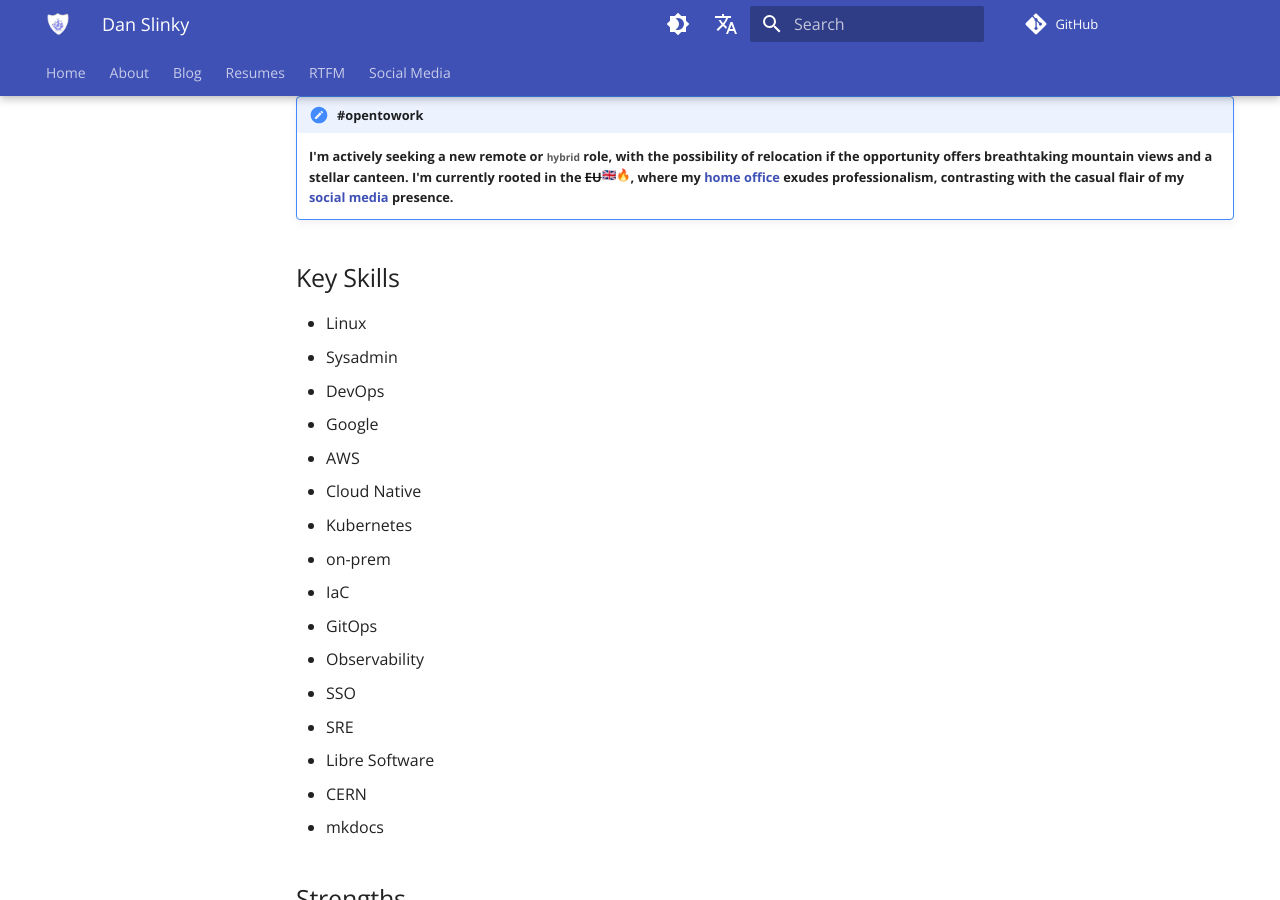
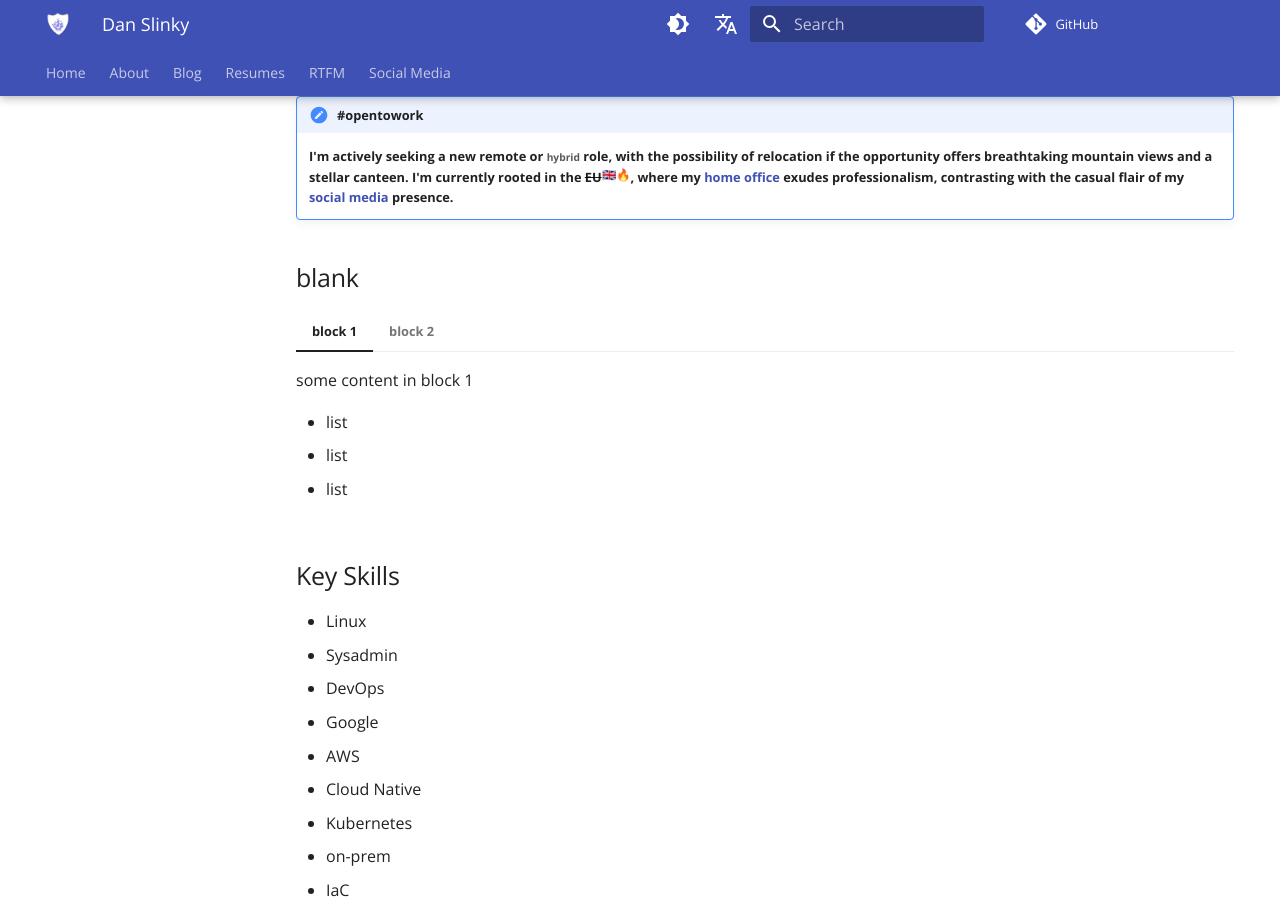
Before and after one commit to danslinky/danslinky.co.uk, an MkDocs documentation site: the page built from docs/resumes/markdown/index.md, in a window 1280 px wide and 900 px high, scrolled down 307 px. Built offline with MkDocs 1.6.1 and Material for MkDocs 9.7.7, drawn with Linux system fonts in a browser that asks for light colours; emoji names are drawn with the system emoji font; plug-ins that fetch from the network failed and are left out; comment, search, counter and statistics services are not loaded.

Commit message:
try some blocks

````diff
--- a/docs/resumes/markdown/index.md
+++ b/docs/resumes/markdown/index.md
@@ -9,6 +9,29 @@
 !!! note "#opentowork"
 
     __I'm actively seeking a new <large><b>remote</b></large> or <small>hybrid</small> role, with the possibility of relocation if the opportunity offers breathtaking mountain views and a stellar canteen. I'm currently rooted in the ~~EU~~:flag_gb::fire:, where my [home office](https://github.com/danslinky/danslinky.co.uk/issues/2) exudes professionalism, contrasting with the casual flair of my [social media](/about) presence.__
+
+## blank
+
+=== "block 1"
+
+    some content in block 1
+
+    * list
+    * list
+    * list
+
+=== "block 2"
+
+    some content in block 2
+
+    1. list
+    2. list
+    3. list
+
+    ```markdown
+    # Testing
+    [#2](https://github.com/danslinky/danslinky.co.uk/issues/2)
+    ```
 
 ## Key Skills
 
--- a/mkdocs.yml
+++ b/mkdocs.yml
@@ -5,10 +5,14 @@
 #
 # SUPPORT MKDOCS + MATERIAL THEME
 #
+title: "Dan Slinky's mmmkdocs"
+subtitle: Personal portfolio of Dan Slinky
 site_name: Dan Slinky's mmmkdocs
 site_description: Personal portfolio of Dan Slinky.
 site_url: https://rtfm.danslinky.co.uk
 repo_url: https://github.com/danslinky/danslinky.co.uk
+#icon: material/sad
+
 ##
 # Copyright
 ##
````
